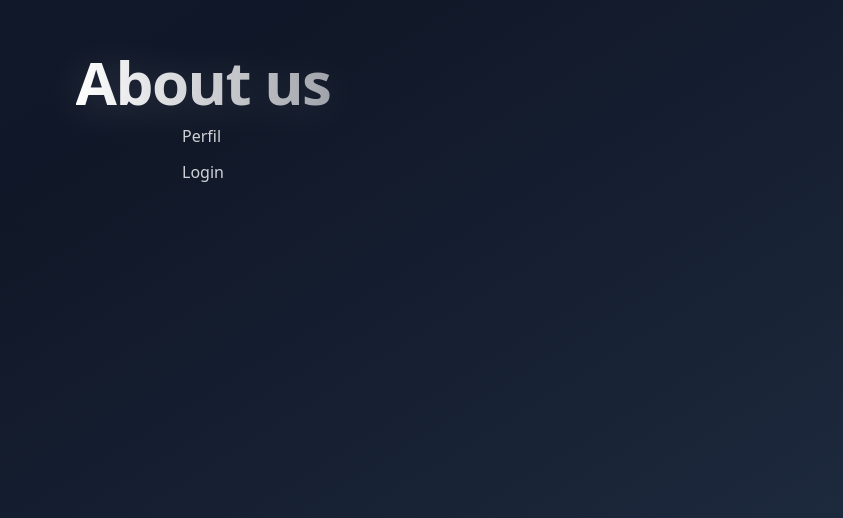
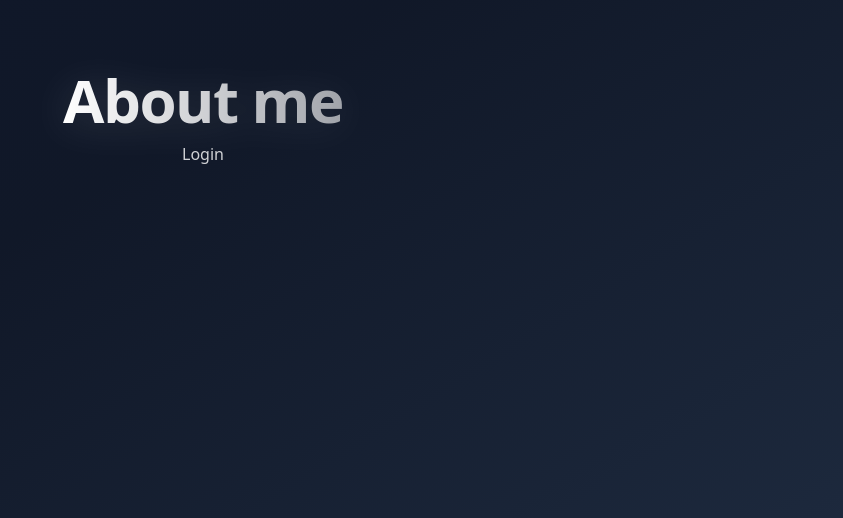
Before and after one commit to PatricioOsorio/course-react-desde-cero, a React (Vite) app in the folder 04-hooks-app/: page / in a window 1280 px wide. Shown: the part 282-800 px from the top of the page, without its empty margins (437-1280 px from the left). Built offline with nearby package versions, Linux system fonts and the light colour scheme; the HTML template or start-up script is replaced by a standard one.

Commit message:
feat: (Sección 12 - Use Context) Diseño condicional dependiendo de la sesión

```diff
--- a/04-hooks-app/src/09-useContext/context/UserContext.tsx
+++ b/04-hooks-app/src/09-useContext/context/UserContext.tsx
@@ -5,6 +5,7 @@ export type TAuthStatus = 'checking' | 'authenticated' | 'not-authenticated';
 
 export interface IUserContextProps {
   authStatus: TAuthStatus;
+  isAuthenticated: boolean;
   user: IUser | null;
   onLogin: (id: number) => boolean;
   onLogout: () => void;
@@ -55,6 +56,7 @@ export const UserContextProvider = ({ children }: IUSerContextProviders) => {
   const value = useMemo(
     () => ({
       authStatus,
+      isAuthenticated: authStatus === 'authenticated',
       user,
       onLogin: handleLogin,
       onLogout: handleLogout,
--- a/04-hooks-app/src/09-useContext/pages/about/AboutPage.tsx
+++ b/04-hooks-app/src/09-useContext/pages/about/AboutPage.tsx
@@ -1,13 +1,23 @@
-import { Link } from "react-router";
+import { UserContext } from '@/09-useContext/context/UserContext';
+import { use } from 'react';
+import { Link } from 'react-router';
 
 export const AboutPage = () => {
+  const { isAuthenticated, onLogout } = use(UserContext);
   return (
     <article className="page">
-      <h1>About us</h1>
+      <h1>About me</h1>
 
       <section className="flex flex-col gap-3">
-        <Link to="/profile">Perfil</Link>
-        <Link to="/login">Login</Link>
+        {isAuthenticated && <Link to="/profile">Perfil</Link>}
+
+        {isAuthenticated ? (
+          <button className="btn btn-danger" onClick={onLogout}>
+            Logout
+          </button>
+        ) : (
+          <Link to="/login">Login</Link>
+        )}
       </section>
     </article>
   );
```
